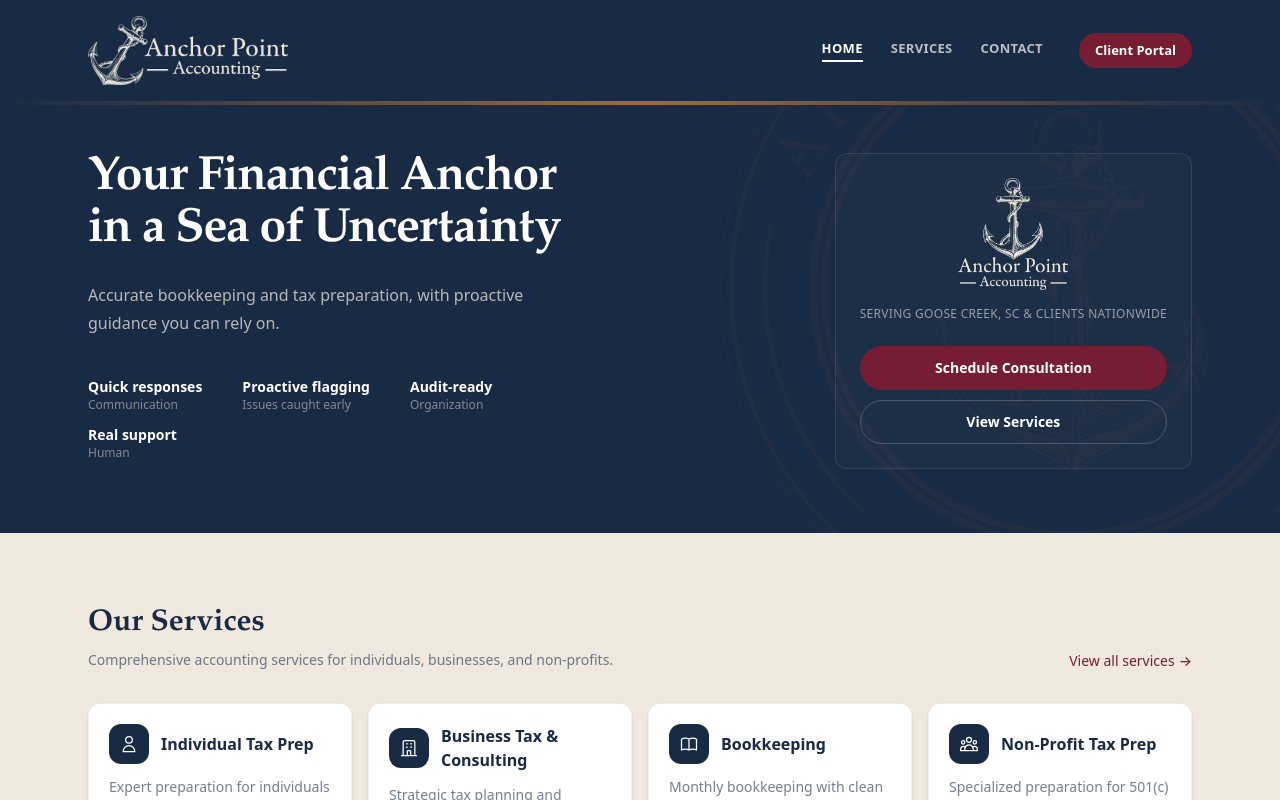
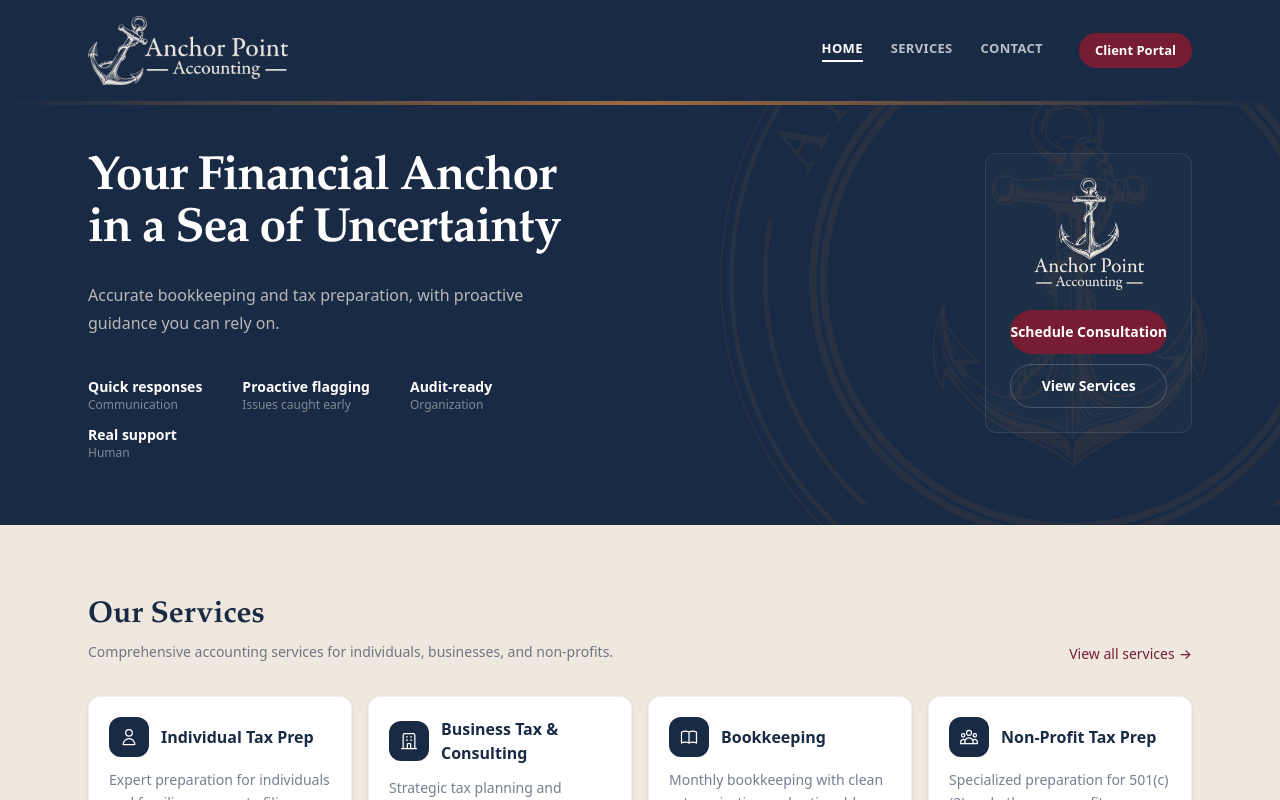
Before and after one commit to maxim5706/site-anchorpoint, a Next.js app: page / in a window 1280 px wide. Shown: the top 800 px of the page. Built offline with nearby package versions, Linux system fonts and the light colour scheme.

Commit message:
Gold circle opacity higher (12%), remove location text from CTA

```diff
--- a/src/app/page.tsx
+++ b/src/app/page.tsx
@@ -60,7 +60,7 @@
               alt=""
               width={600}
               height={600}
-              className="absolute right-0 bottom-0 h-[550px] w-[550px] translate-x-[20%] translate-y-[15%] object-contain opacity-[0.06] md:h-[700px] md:w-[700px]"
+              className="absolute right-0 bottom-0 h-[550px] w-[550px] translate-x-[20%] translate-y-[15%] object-contain opacity-[0.12] md:h-[700px] md:w-[700px]"
               aria-hidden="true"
             />
                       </div>
@@ -109,12 +109,7 @@
                       height={110}
                     />
                   </div>
-                  <div className="mt-4 text-center">
-                    <p className="text-xs font-medium uppercase tracking-wide text-[color:var(--ap-cream)]/60">
-                      Serving Goose Creek, SC & clients nationwide
-                    </p>
-                  </div>
-                  <div className="mt-6 space-y-2.5">
+                  <div className="mt-5 space-y-2.5">
                     <a
                       href="/contact"
                       className="flex h-11 w-full items-center justify-center rounded-full bg-[color:var(--ap-burgundy)] text-sm font-semibold text-white transition-colors hover:brightness-110"
```
